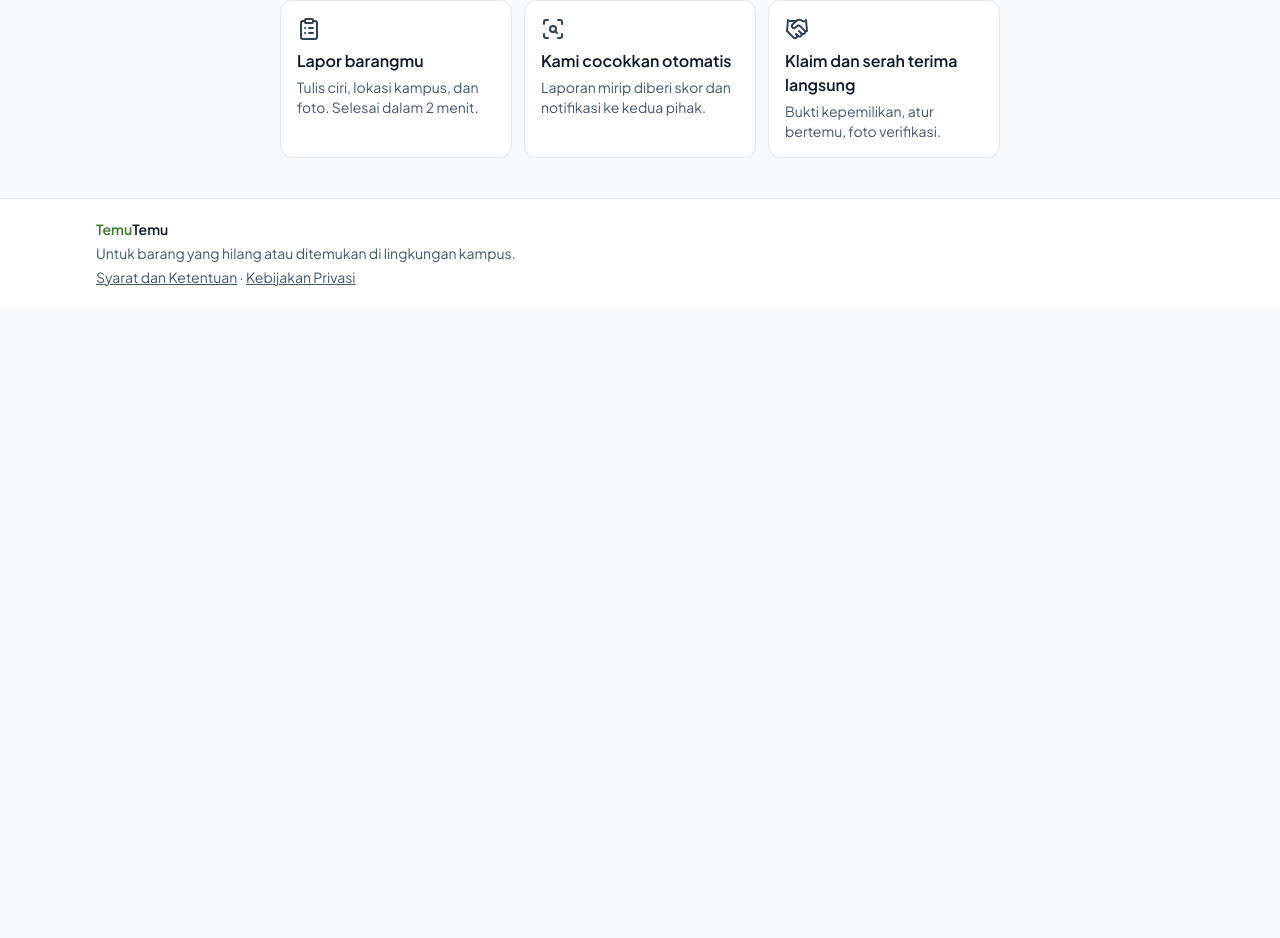
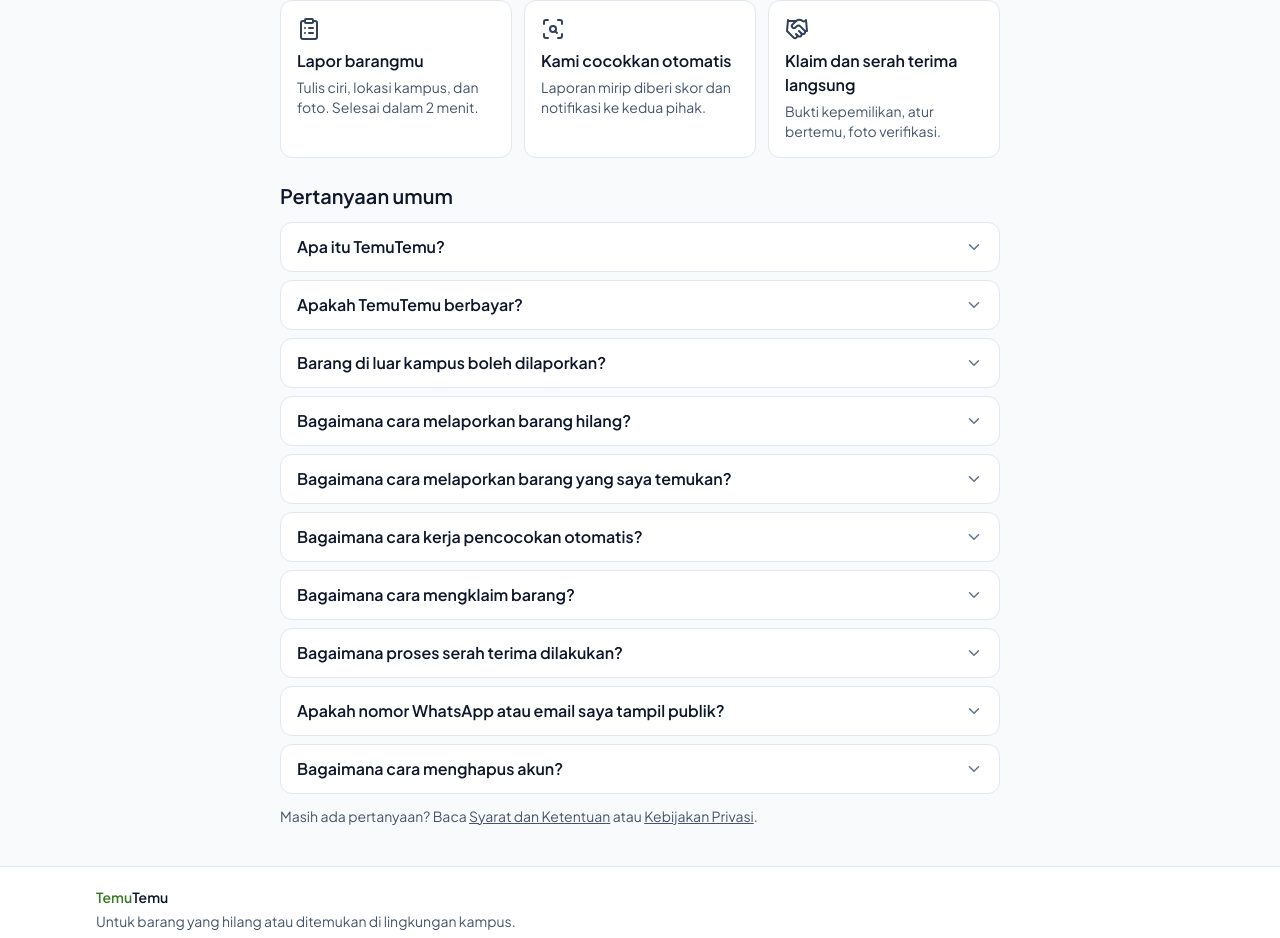
Before and after one commit to mhmmdshlh/TemuTemu, a React (Vite) app: page / in a window 1280 px wide. Shown: the part 1298-2236 px from the top of the page. Before the commit the page ends 1605 px from the top, so only its background shows below. Built offline with nearby package versions, Linux system fonts and the light colour scheme.

Commit message:
Tambah FAQ accordion di beranda

```diff
--- a/src/pages/Landing.jsx
+++ b/src/pages/Landing.jsx
@@ -1,6 +1,6 @@
 import { useState } from 'react'
 import { Link, useNavigate } from 'react-router-dom'
-import { ClipboardList, Handshake, ScanSearch } from 'lucide-react'
+import { ChevronDown, ClipboardList, Handshake, ScanSearch } from 'lucide-react'
 import Layout from '../components/Layout'
 import ReportCard from '../components/ReportCard'
 import { SearchBar } from '../components/SearchFilter'
@@ -8,6 +8,49 @@ import { EmptyState } from '../components/ui/Feedback'
 import { useAuth } from '../contexts/AuthContext'
 import { listReports } from '../lib/mockDb'
 import { useDbVersion } from '../lib/useDb'
+
+const FAQ_ITEMS = [
+  {
+    q: 'Apa itu TemuTemu?',
+    a: 'TemuTemu adalah portal barang hilang dan ditemukan untuk warga kampus — lapor, cari, cocokkan, dan serah terima langsung.',
+  },
+  {
+    q: 'Apakah TemuTemu berbayar?',
+    a: 'Tidak. TemuTemu gratis digunakan.',
+  },
+  {
+    q: 'Barang di luar kampus boleh dilaporkan?',
+    a: 'Tidak. Kami hanya melayani barang yang hilang atau ditemukan di lingkungan kampus, dan lokasinya wajib dipilih dari daftar area kampus.',
+  },
+  {
+    q: 'Bagaimana cara melaporkan barang hilang?',
+    a: 'Pilih "Buat laporan" lalu "Lapor kehilangan", isi ciri-ciri barang, lokasi kampus, dan foto. Selesai dalam 2 menit.',
+  },
+  {
+    q: 'Bagaimana cara melaporkan barang yang saya temukan?',
+    a: 'Pilih "Buat laporan" lalu "Lapor penemuan". Simpan ciri khusus yang hanya pemilik asli yang tahu, agar klaim dapat diperiksa.',
+  },
+  {
+    q: 'Bagaimana cara kerja pencocokan otomatis?',
+    a: 'Sistem memberi skor kemiripan antara laporan hilang dan temuan, lalu mengirim notifikasi ke kedua pihak jika ada yang cocok.',
+  },
+  {
+    q: 'Bagaimana cara mengklaim barang?',
+    a: 'Buka laporan barangnya, pilih "Klaim", lalu jawab pertanyaan verifikasi (ciri khusus / bukti kepemilikan). Kontak WhatsApp baru terbuka setelah klaim kamu diterima.',
+  },
+  {
+    q: 'Bagaimana proses serah terima dilakukan?',
+    a: 'Tatap muka langsung di tempat ramai area kampus. Penemu memeriksa bukti, lalu foto verifikasi diambil sebagai tanda barang sudah kembali.',
+  },
+  {
+    q: 'Apakah nomor WhatsApp atau email saya tampil publik?',
+    a: 'Tidak. Kontak pihak lawan hanya terbuka setelah klaim diterima, dan foto klaim serta serah terima hanya bisa dilihat pihak yang terlibat.',
+  },
+  {
+    q: 'Bagaimana cara menghapus akun?',
+    a: 'Dari halaman profil, pilih "Hapus akun". Data pribadimu dihapus atau dianonimkan.',
+  },
+]
 
 function Preview({ type, title, more }) {
   useDbVersion()
@@ -105,6 +148,28 @@ export default function Landing() {
         </div>
       </section>
 
+      {/* Pertanyaan umum */}
+      <section aria-label="Pertanyaan umum" className="mt-6">
+        <h2 className="text-lg font-semibold lg:text-xl">Pertanyaan umum</h2>
+        <div className="mt-3 space-y-2">
+          {FAQ_ITEMS.map(({ q, a }) => (
+            <details key={q} className="group rounded-xl border border-slate-200 bg-white">
+              <summary className="flex min-h-12 list-none cursor-pointer items-center justify-between gap-3 px-4 py-3 font-semibold text-slate-900 [&::-webkit-details-marker]:hidden">
+                {q}
+                <ChevronDown size={18} aria-hidden="true" className="shrink-0 text-slate-500 transition group-open:rotate-180" />
+              </summary>
+              <p className="px-4 pb-4 text-sm leading-relaxed text-slate-600">{a}</p>
+            </details>
+          ))}
+        </div>
+        <p className="mt-3 text-sm text-slate-600">
+          Masih ada pertanyaan? Baca{' '}
+          <Link to="/syarat" className="underline">Syarat dan Ketentuan</Link>
+          {' atau '}
+          <Link to="/privasi" className="underline">Kebijakan Privasi</Link>.
+        </p>
+      </section>
+
       {!user && (
         <div className="mt-6 rounded-xl border border-slate-200 bg-white p-4 text-center lg:hidden">
           <EmptyState
```
